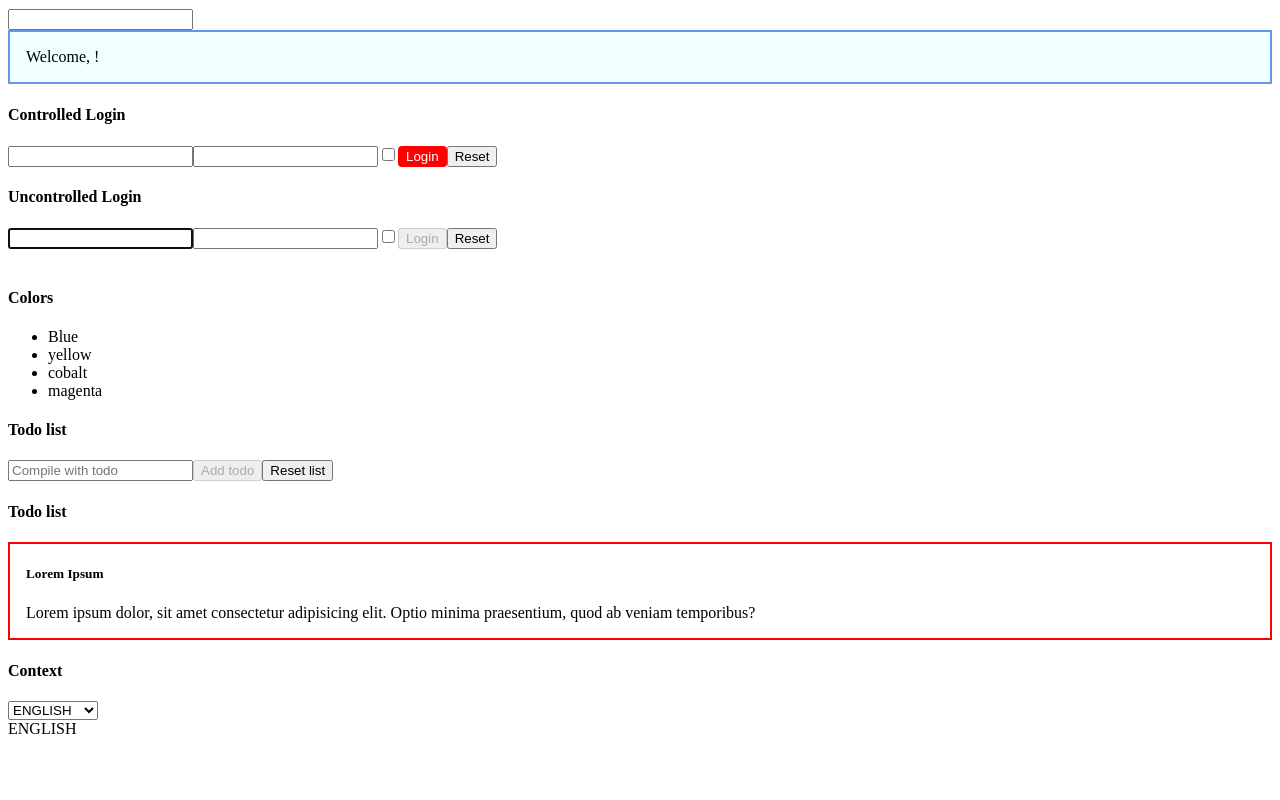
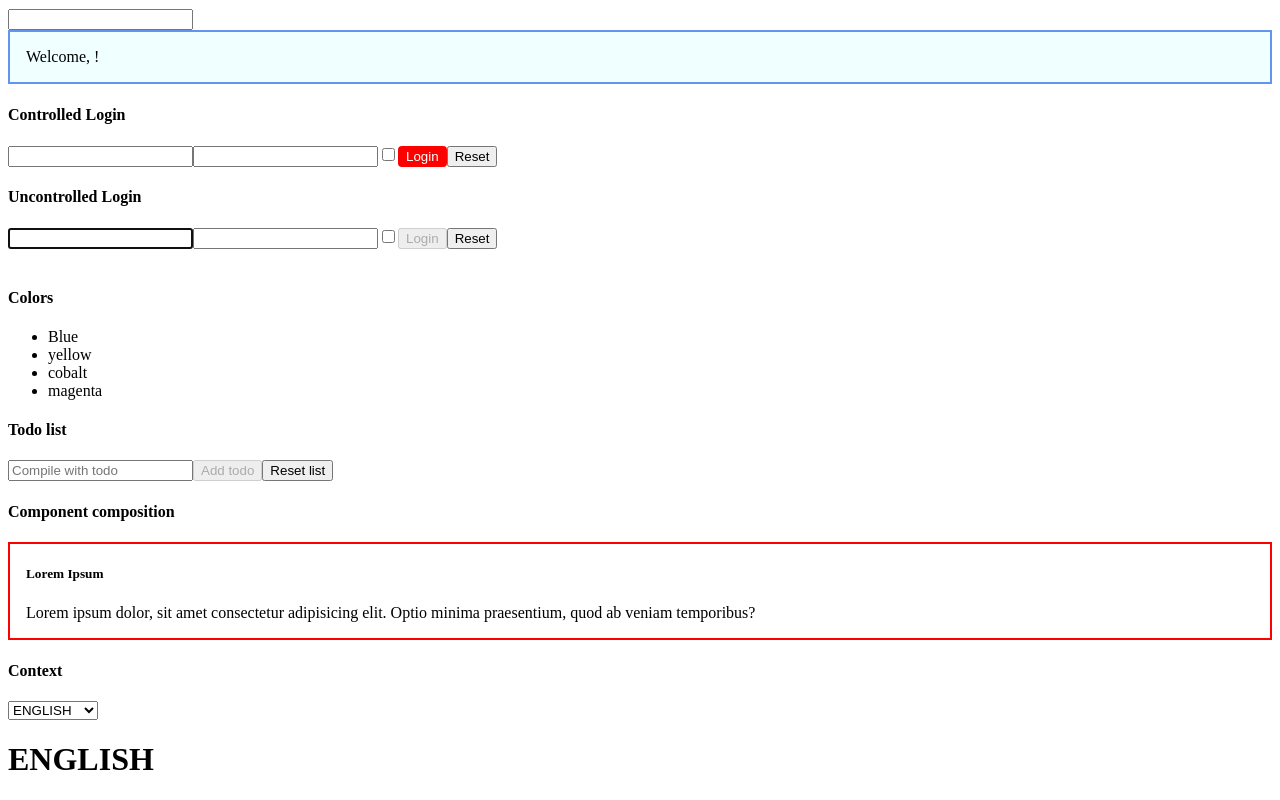
Before and after one commit to ErasmoSalsano/react-exercises, a React (Create React App) app: page / in a window 1280 px wide. Shown: the part 531-1331 px from the top of the page. Before the commit the page ends 1277 px from the top, so only its background shows below. Built offline with nearby package versions, Linux system fonts and the light colour scheme.

Commit message:
context-02

```diff
--- a/src/App.js
+++ b/src/App.js
@@ -73,7 +73,7 @@ export class App extends React.Component{
             )
           }}
         </TodoList>
-        <h4>Todo list</h4>
+        <h4>Component composition</h4>
         <Container Title='Lorem Ipsum'>
           <p>
             Lorem ipsum dolor, sit amet consectetur adipisicing elit. Optio minima praesentium, quod ab veniam temporibus?
--- a/src/components/DisplayLanguage.js
+++ b/src/components/DisplayLanguage.js
@@ -14,7 +14,7 @@ export class DisplayLanguage extends React.Component{
     return (
       <LanguageContext.Consumer>
         {(language)=>{
-          return <div>{languages[language]}</div>
+          return <h1>{languages[language]}</h1>
         }}
       </LanguageContext.Consumer>
     )
--- a/src/components/LanguageContext.js
+++ b/src/components/LanguageContext.js
@@ -1,3 +1,3 @@
 import { createContext } from "react";
 
-export const LanguageContext = createContext()
+export const LanguageContext = createContext('en')
```
